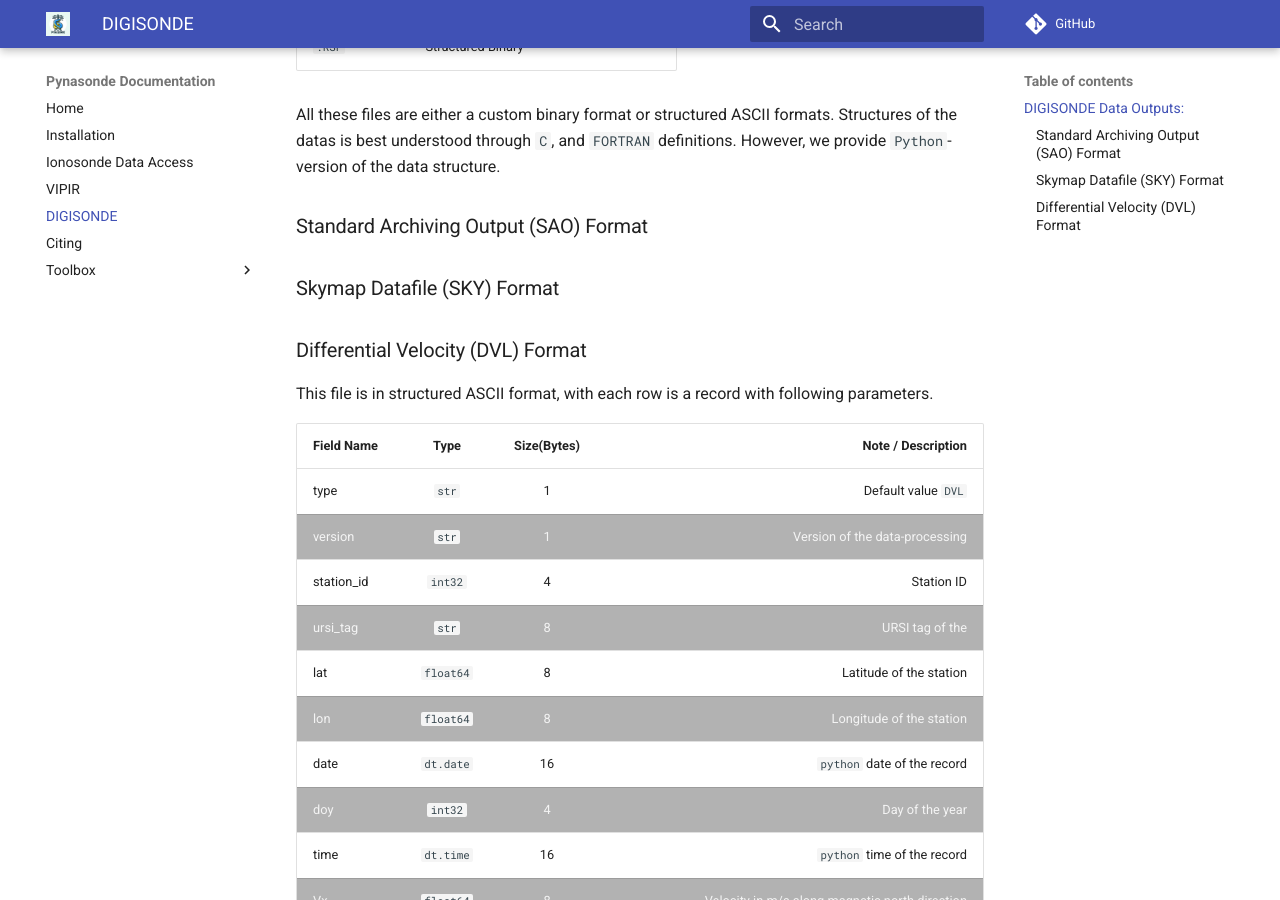
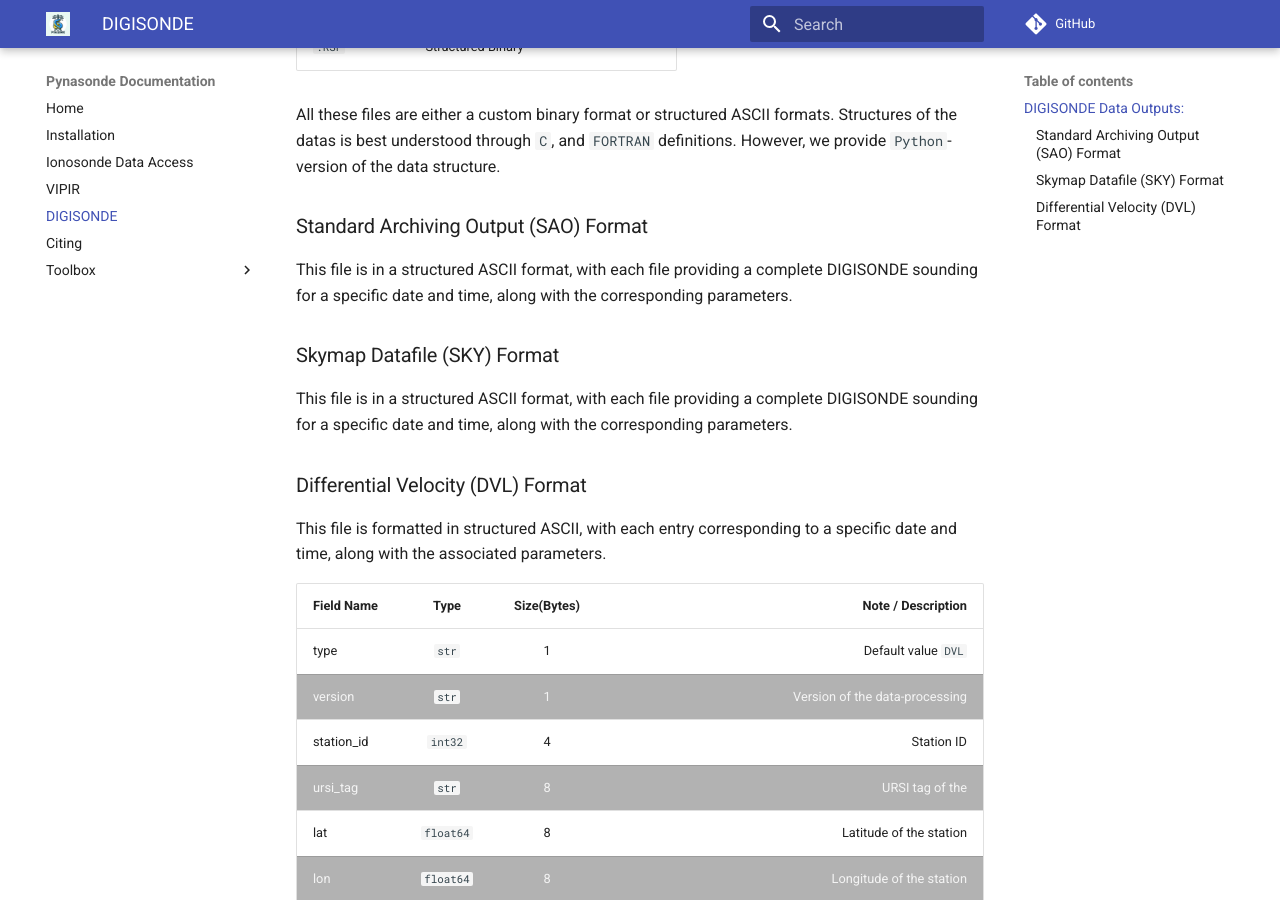
Before and after one commit to shibaji7/pynasonde, an MkDocs documentation site: the page built from docs/user/digisonde.md, in a window 1280 px wide and 900 px high, scrolled down 1339 px. Built offline with MkDocs 1.6.1 and Material for MkDocs 9.7.7, drawn with Linux system fonts in a browser that asks for light colours; comment, search, counter and statistics services are not loaded.

Commit message:
Updated Digisonde documentation

```diff
--- a/docs/user/digisonde.md
+++ b/docs/user/digisonde.md
@@ -50,11 +50,11 @@ Outputs from a DIGISONDE are stored in `.SAO`, `.SKY`, `.DVL`, `.DFT` and `.RSF`
 All these files are either a custom binary format or structured ASCII formats. Structures of the datas is best understood through `C`, and `FORTRAN` definitions. However, we provide `Python`-version of the data structure.
 
 ### Standard Archiving Output (SAO) Format
-
+This file is in a structured ASCII format, with each file providing a complete DIGISONDE sounding for a specific date and time, along with the corresponding parameters.
 ### Skymap Datafile (SKY) Format
-
+This file is in a structured ASCII format, with each file providing a complete DIGISONDE sounding for a specific date and time, along with the corresponding parameters.
 ### Differential Velocity (DVL) Format
-This file is in structured ASCII format, with each row is a record with following parameters.
+This file is formatted in structured ASCII, with each entry corresponding to a specific date and time, along with the associated parameters.
 
 | Field Name              | Type     | Size(Bytes) | Note / Description  |
 | :---------------- | :------: | :------: | ----: |
```
